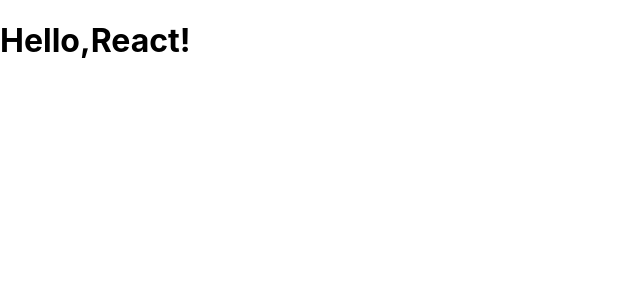
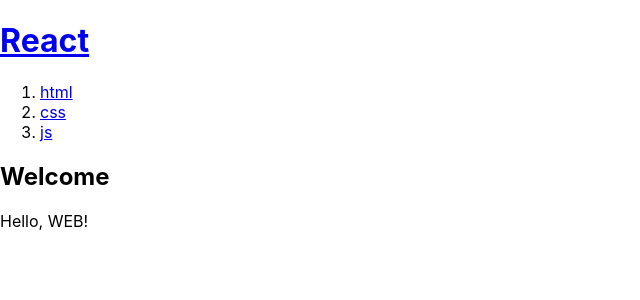
Before and after one commit to eundomi/react-practice, a React (Create React App) app in the folder react-app/: page / in a window 1280 px wide. Shown: the top 300 px of the page, without its empty margins (0-640 px from the left). Built offline with nearby package versions, Linux system fonts and the light colour scheme.

Commit message:
:memo: 컴포넌트화
컴포넌트화

```diff
--- a/react-app/src/App.js
+++ b/react-app/src/App.js
@@ -1,10 +1,46 @@
 import "./App.css";
 
+function Header() {
+  return (
+    <header>
+      <h1>
+        <a href="index.html">React</a>
+      </h1>
+    </header>
+  );
+}
+function Nav() {
+  return (
+    <nav>
+      <ol>
+        <li>
+          <a href="1.html">html</a>
+        </li>
+        <li>
+          <a href="2.html">css</a>
+        </li>
+        <li>
+          <a href="3.html">js</a>
+        </li>
+      </ol>
+    </nav>
+  );
+}
+function Article() {
+  return (
+    <article>
+      <h2>Welcome</h2>
+      Hello, WEB!
+    </article>
+  );
+}
 function App() {
   return (
-    <div className="App">
-      <h1>Hello,React!</h1>
-    </div>
+    <>
+      <Header />
+      <Nav />
+      <Article />
+    </>
   );
 }
 
```
